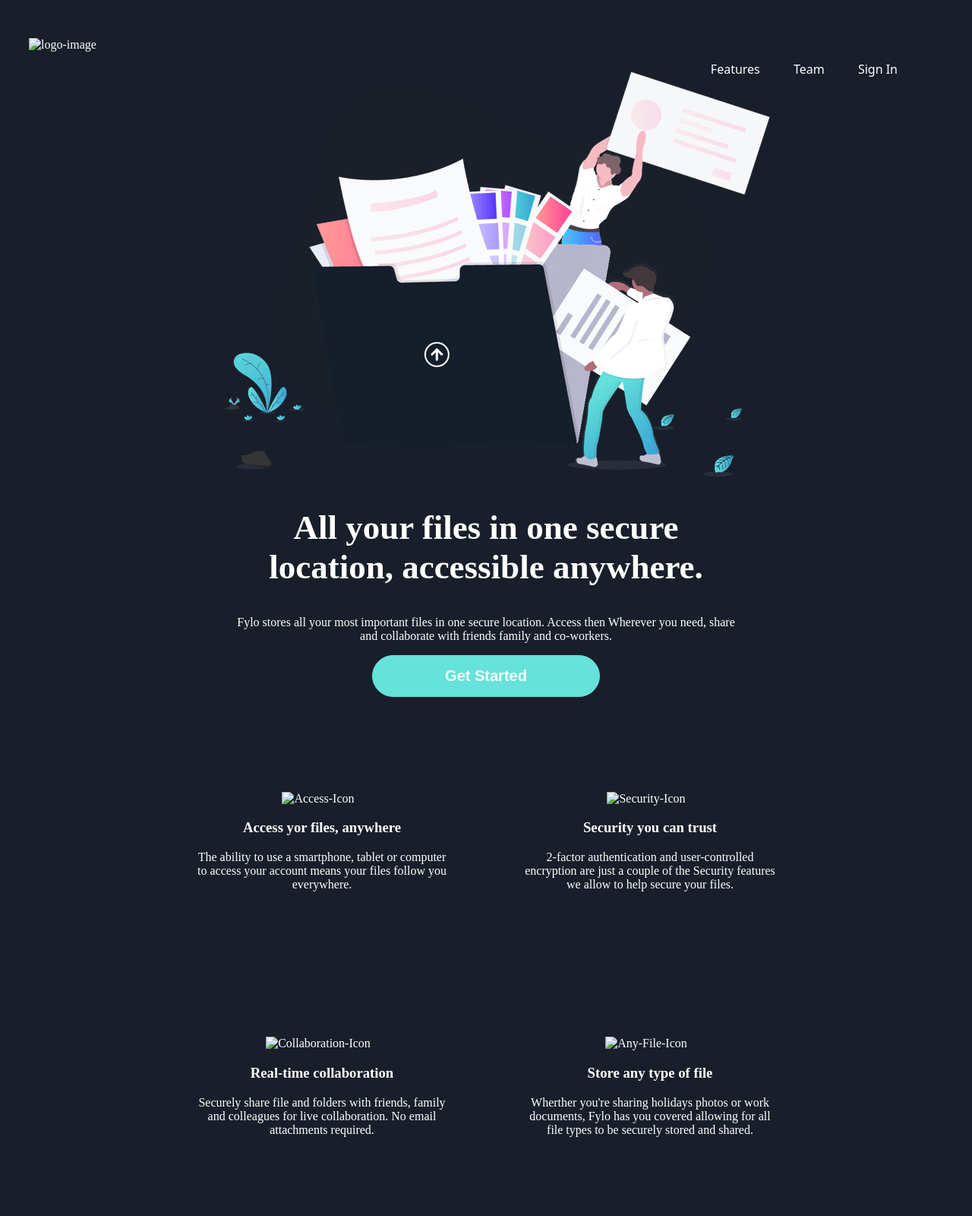
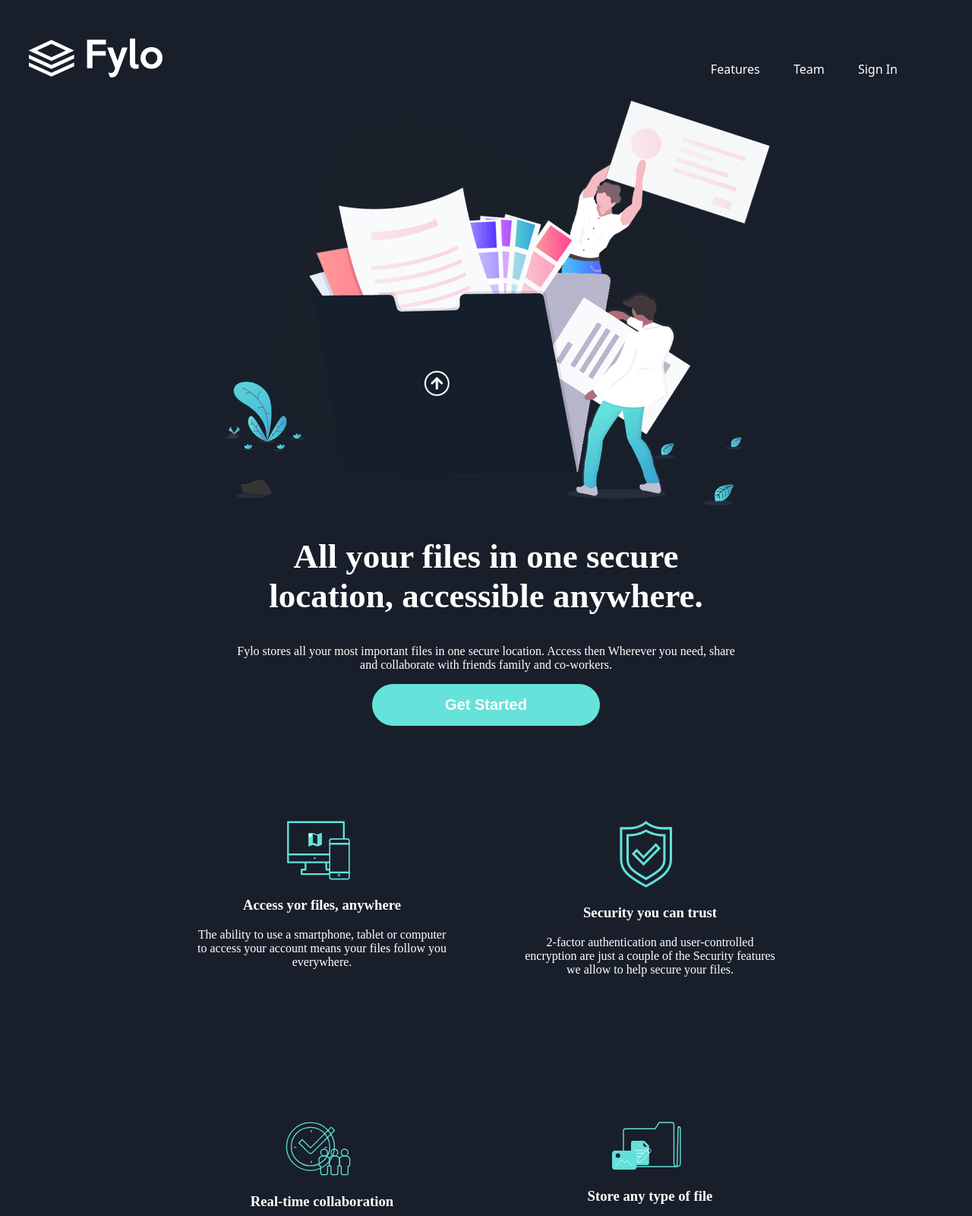
Before and after one commit to Timineri/A-Landing-Page, a plain HTML site: page index.html in a window 1280 px wide. Shown: the top 1600 px of the page at 76% size. Drawn offline with Linux system fonts and the light colour scheme; files whose address does not match are found by name.

Commit message:
Update index.html

```diff
--- a/index.html
+++ b/index.html
@@ -10,7 +10,7 @@
 </head>
 <body>
 <div id="Header">
-    <img src="icons/logo.svg" alt="logo-image" id="logo">
+    <img src="logo.svg" alt="logo-image" id="logo">
     <div id="Navbar">
         <a href="">Features</a>
         <a href="">Team</a>
@@ -31,14 +31,14 @@
 
 <div class="Main">
 <div id="Box1">
-    <img src="icons/icon-access-anywhere.svg" alt="Access-Icon">
+    <img src="icon-access-anywhere.svg" alt="Access-Icon">
     <h3>Access yor files, anywhere</h3>
     <p>The ability to use a smartphone, tablet or computer to access your account means your
         files follow you everywhere.</p>
 </div>
 
 <div id="Box2">
-    <img src="icons/icon-security.svg" alt="Security-Icon">
+    <img src="icon-security.svg" alt="Security-Icon">
     <h3>Security you can trust</h3>
     <p>2-factor authentication and user-controlled encryption are just a couple of the Security features
         we allow to help secure your files.</p>
@@ -47,14 +47,14 @@
 
 <div class="Main">
 <div id="Box3">
-    <img src="icons/icon-collaboration.svg" alt="Collaboration-Icon">
+    <img src="icon-collaboration.svg" alt="Collaboration-Icon">
     <h3>Real-time collaboration</h3>
     <p>Securely share file and folders with friends, family and colleagues for live collaboration.
         No email attachments required.</p>
 </div>
 
 <div id="Box4">
-    <img src="icons/icon-any-file.svg" alt="Any-File-Icon">
+    <img src="icon-any-file.svg" alt="Any-File-Icon">
     <h3>Store any type of file</h3>
     <p>Wherther you're sharing holidays photos or work documents, Fylo has you covered allowing for all
     file types to be securely stored and shared.</p>
@@ -121,17 +121,17 @@
 
 <div id="Footer2">
 <div>
-<img src="icons/logo.svg" alt="logo-image" id="Footlogo">
+<img src="logo.svg" alt="logo-image" id="Footlogo">
 <p id="Footpara">
-<img src="icons/icon-location.svg" alt="location-icon" class="Footloca">
+<img src="icon-location.svg" alt="location-icon" class="Footloca">
     Lorem ipsum dolor sit amet, consectetur adipiscing elit, sed do eiusmod tempor incididunt ut labore et
     dolore magna aliqua.</p>
 </div>
 
 <div id="phemail">
-<p><img src="icons/icon-phone.svg" alt="phone-icon">
+<p><img src="icon-phone.svg" alt="phone-icon">
     +1-543-123-4567</p>
-<p> <img src="icons/icon-email.svg" alt="email-icon">
+<p> <img src="icon-email.svg" alt="email-icon">
     example@fylo.com</p>
 </div>
 
```
